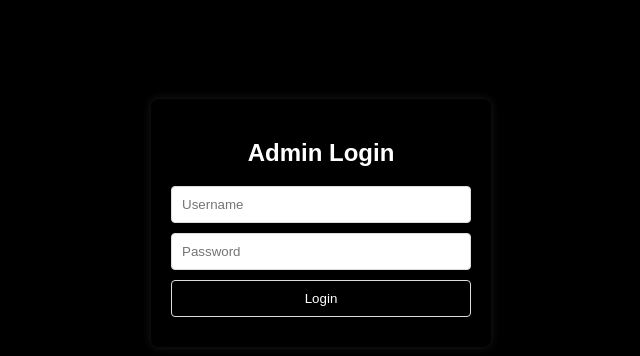
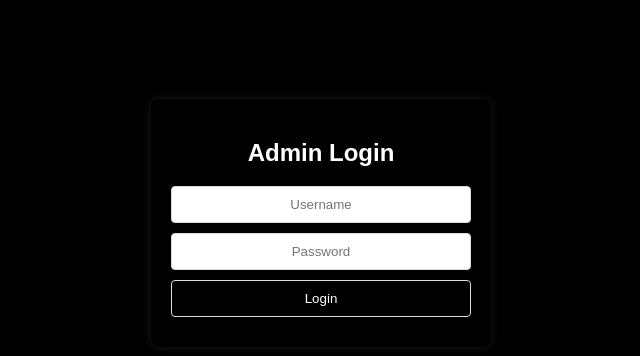
Before and after one commit to ibphantom/UniqueInvite, a Flask app: page /admin_login in a window 1280 px wide. Shown: the part 177-533 px from the top of the page, without its empty margins (319-959 px from the left). Run offline with Flask 3, Linux system fonts and the light colour scheme.

Commit message:
Update admin.html

```diff
--- a/app/templates/admin.html
+++ b/app/templates/admin.html
@@ -30,6 +30,7 @@
             border-radius: 4px;
             border: 1px solid #ddd;
             box-sizing: border-box; /* Ensure padding doesn't affect width */
+            text-align: center; /* Center text inside the input boxes */
         }
         input[type="submit"] {
             background-color: black; /* Invert button color */
```
